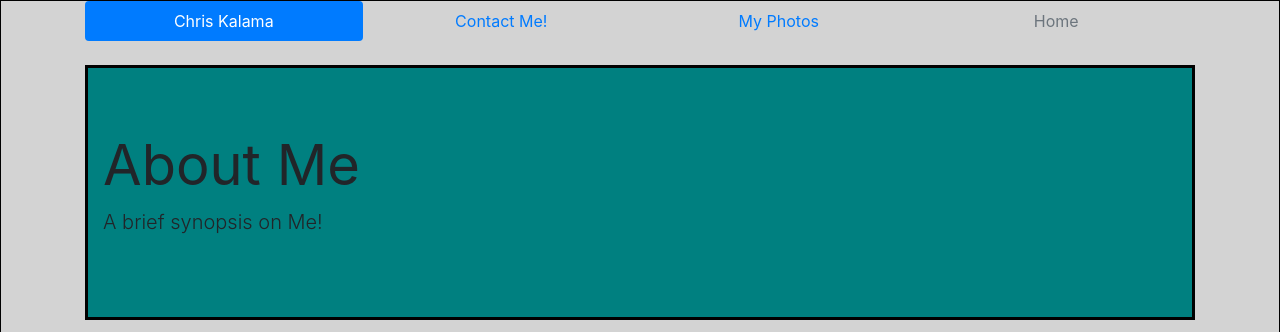
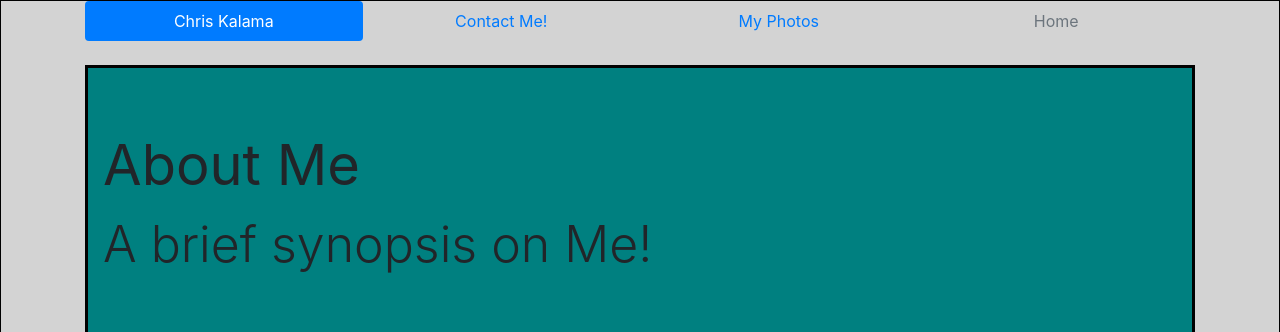
Before and after one commit to CKalama/GitHub-Professional-Portfolio, a plain HTML site: page index.html in a window 1280 px wide. Shown: the top 332 px of the page. Drawn offline with nearby package versions, Linux system fonts and the light colour scheme.

Commit message:
added id lead font

```diff
--- a/index.html
+++ b/index.html
@@ -30,7 +30,7 @@
       <div class="jumbotron jumbotron-fluid jumbotron-body">
         <div class="container">
           <h1 class="display-4"><strong>About Me</strong></h1>
-          <p class="lead">A brief synopsis on Me!</p>
+          <p class="lead" id="lead-font">A brief synopsis on Me!</p>
         </div>
     </div>
 
--- a/style.css
+++ b/style.css
@@ -15,8 +15,12 @@
     font-size:larger;
 }
 
+#lead-font {
+    font-size:50px;
+}
+
 .portfolio-border {
-    border: 1px solid black;
+    border: 3px solid black;
     box-shadow: 5px 10px red;
     background-color: teal;
     padding:10px;
```
